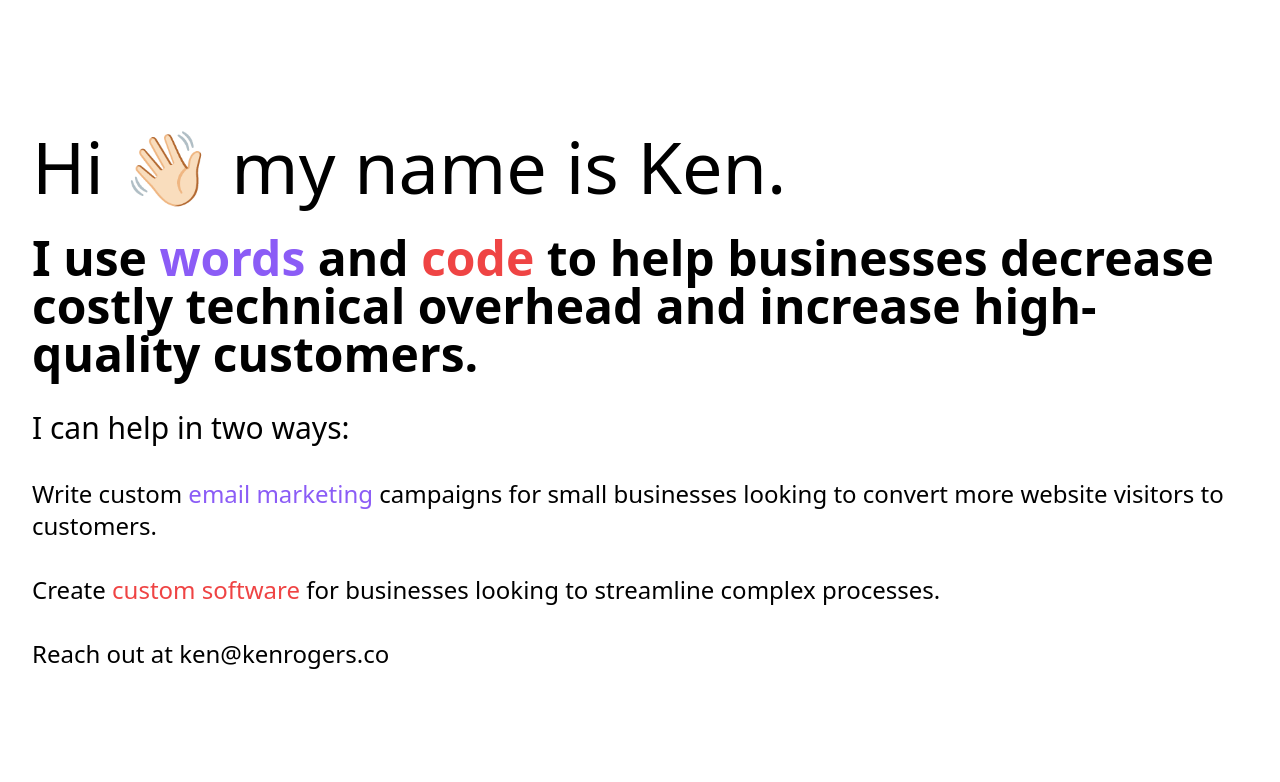
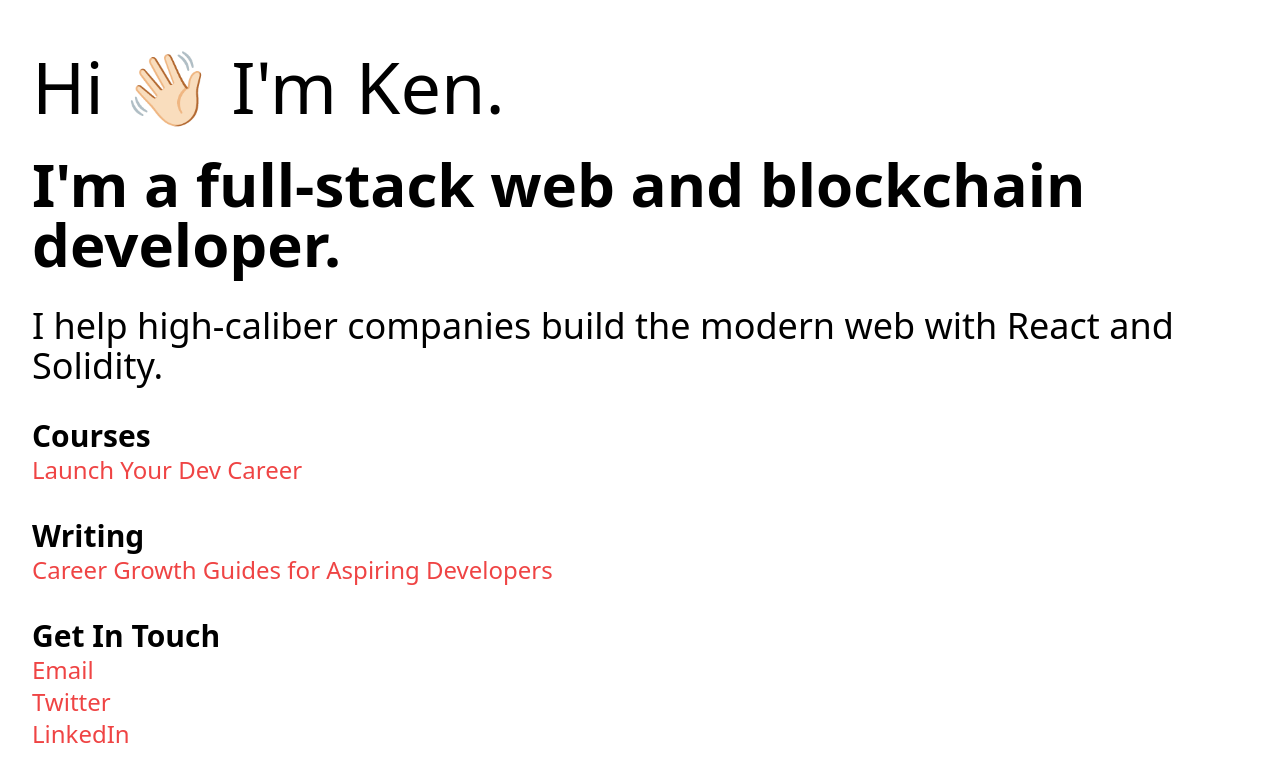
Before and after one commit to kenrogers/kenrogers, a Gatsby site: page / in a window 1280 px wide. Built offline with nearby package versions, Linux system fonts and the light colour scheme; Gatsby itself is replaced by a stand-in of ours.

Commit message:
Change text

```diff
--- a/src/pages/index.js
+++ b/src/pages/index.js
@@ -6,23 +6,69 @@ import Seo from "../components/seo"
 const IndexPage = () => (
   <Layout>
     <Seo title="Ken Rogers" />
-    <h2 className="text-5xl md:text-7xl">Hi 👋🏻 my name is Ken.</h2>
-    <h1 className="text-3xl md:text-5xl font-black mt-8">
-      I use <span className="text-purple-500">words</span> and{" "}
-      <span className="text-red-500">code</span> to help businesses decrease
-      costly technical overhead and increase high-quality customers.
+    <p className="text-5xl md:text-7xl">Hi 👋🏻 I'm Ken.</p>
+    <h1 className="text-4xl md:text-6xl font-black mt-8">
+      I'm a full-stack web and blockchain developer.
     </h1>
-    <h3 className="text-2xl md:text-3xl mt-8">I can help in two ways:</h3>
-    <p className="text-xl md:text-2xl mt-8">
-      Write custom <span className="text-purple-500">email marketing</span>{" "}
-      campaigns for small businesses looking to convert more website visitors to
-      customers.
-    </p>
-    <p className="text-xl md:text-2xl mt-8">
-      Create <span className="text-red-500">custom software</span> for
-      businesses looking to streamline complex processes.
-    </p>
-    <p className="text-xl md:text-2xl mt-8">Reach out at ken@kenrogers.co</p>
+    <h2 className="text-2xl md:text-4xl mt-8">
+      I help high-caliber companies build the modern web with React and
+      Solidity.
+    </h2>
+    <h3 className="text-2xl md:text-3xl mt-8 font-bold">Courses</h3>
+    <ul>
+      <li>
+        <a
+          href="https://launchyourdevcareer.com/pro"
+          className="text-red-500 text-2xl"
+          target="_blank"
+        >
+          Launch Your Dev Career
+        </a>
+      </li>
+    </ul>
+
+    <h3 className="text-2xl md:text-3xl mt-8 font-bold">Writing</h3>
+    <ul>
+      <li>
+        <a
+          href="https://www.freecodecamp.org/news/author/ken-rogers/"
+          className="text-red-500 text-2xl"
+          target="_blank"
+        >
+          Career Growth Guides for Aspiring Developers
+        </a>
+      </li>
+    </ul>
+    <h3 className="text-2xl md:text-3xl mt-8 font-bold">Get In Touch</h3>
+    <ul>
+      <li>
+        <a
+          href="mailto:ken@kenrogers.co"
+          className="text-red-500 text-2xl"
+          target="_blank"
+        >
+          Email
+        </a>
+      </li>
+      <li>
+        <a
+          href="https://twitter.com/KenTheRogers"
+          className="text-red-500 text-2xl"
+          target="_blank"
+        >
+          Twitter
+        </a>
+      </li>
+      <li>
+        <a
+          href="https://linkedin.com/in/kennetharogers"
+          className="text-red-500 text-2xl"
+          target="_blank"
+        >
+          LinkedIn
+        </a>
+      </li>
+    </ul>
   </Layout>
 )
 
```
